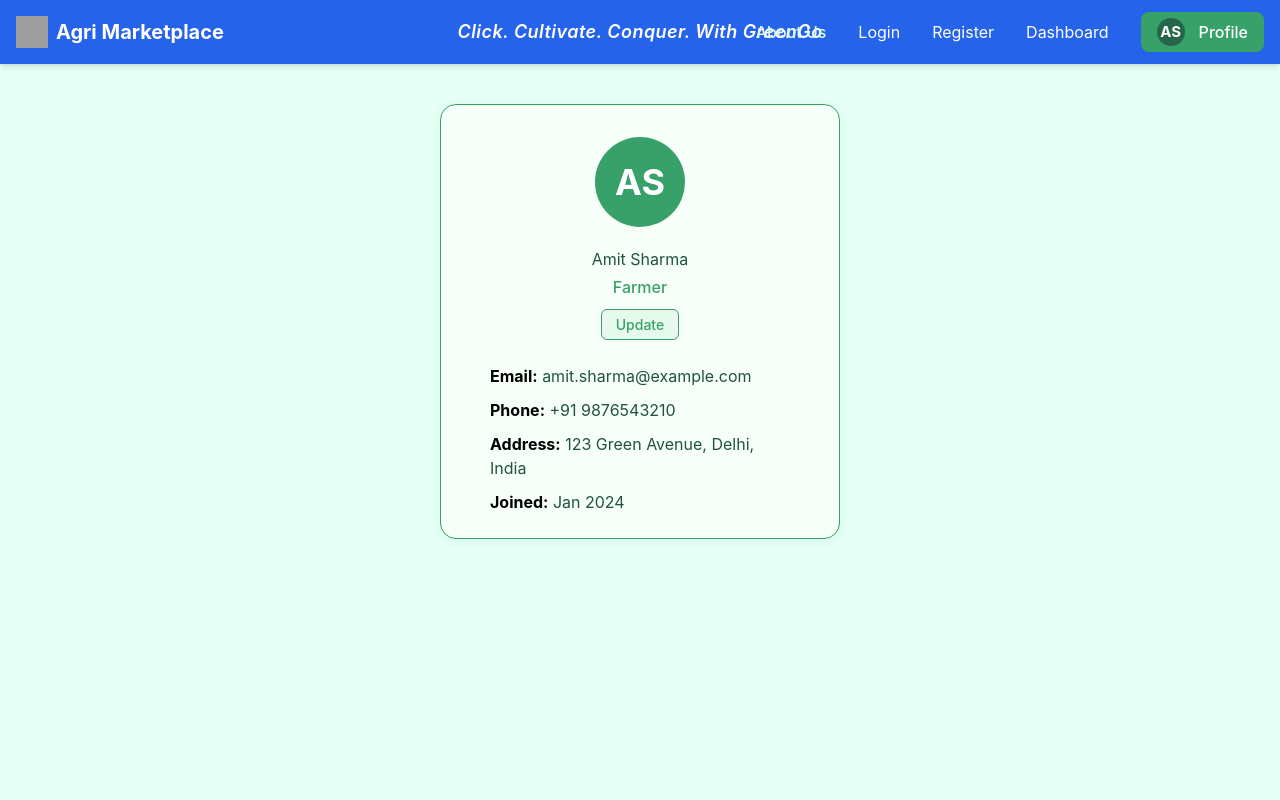
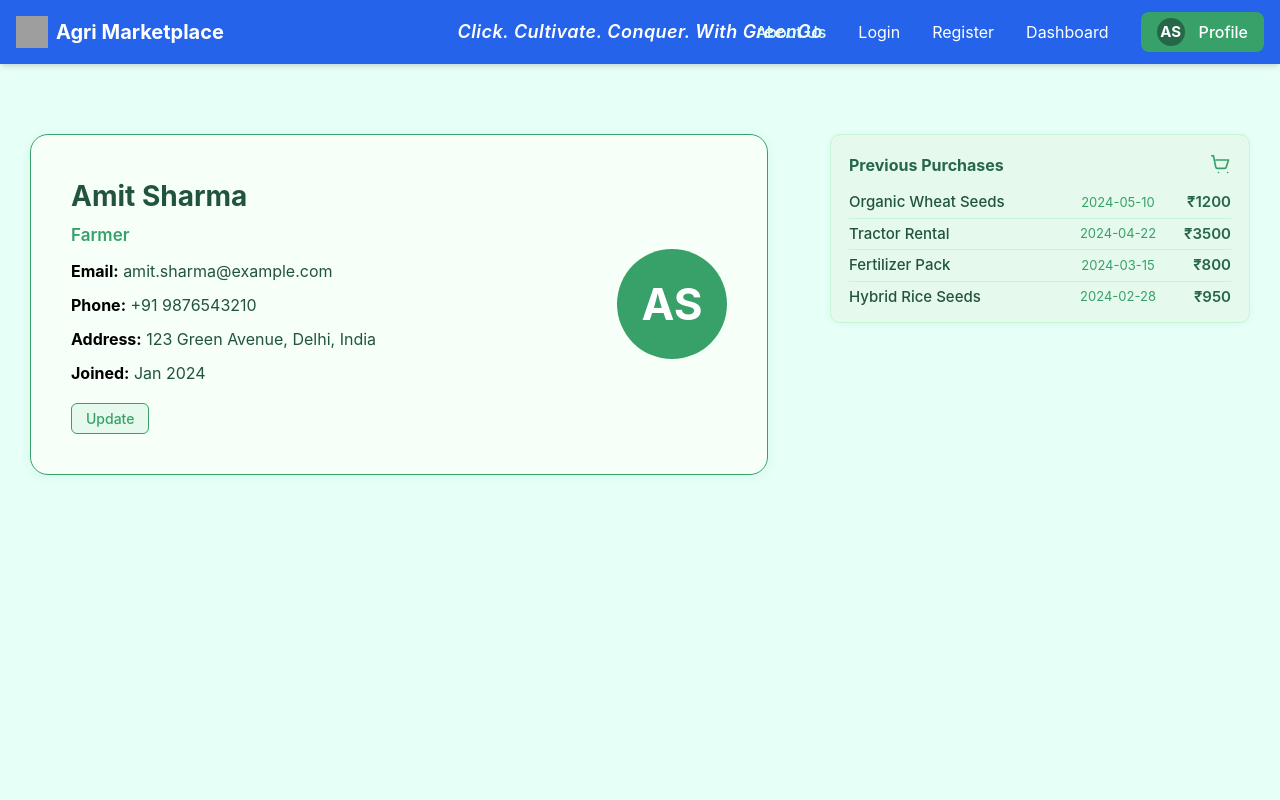
Before and after one commit to Hakentakken/gogreen, a React (Create React App) app: page /profile in a window 1280 px wide. Shown: the top 800 px of the page. Built offline with nearby package versions, Linux system fonts and the light colour scheme; grey boxes are pictures that could not be loaded; the HTML template or start-up script is replaced by a standard one.

Commit message:
Minor changes to profile.jsx
added previous purchase

```diff
--- a/src/components/profile.jsx
+++ b/src/components/profile.jsx
@@ -10,54 +10,116 @@ const mockUser = {
   avatar: "",
 };
 
+const previousPurchases = [
+  { item: "Organic Wheat Seeds", date: "2024-05-10", amount: "₹1200" },
+  { item: "Tractor Rental", date: "2024-04-22", amount: "₹3500" },
+  { item: "Fertilizer Pack", date: "2024-03-15", amount: "₹800" },
+  { item: "Hybrid Rice Seeds", date: "2024-02-28", amount: "₹950" },
+];
+
+const cartIcon = (
+  <svg
+    width="20"
+    height="20"
+    fill="none"
+    viewBox="0 0 24 24"
+    style={{ display: "inline", verticalAlign: "middle", marginLeft: 8 }}
+  >
+    <circle cx="9" cy="21" r="1" fill="#38a169" />
+    <circle cx="20" cy="21" r="1" fill="#38a169" />
+    <path
+      d="M1 1h2l2.68 13.39A2 2 0 0 0 7.62 16h8.76a2 2 0 0 0 1.94-1.61L21 6H6"
+      stroke="#38a169"
+      strokeWidth="2"
+      strokeLinecap="round"
+      strokeLinejoin="round"
+    />
+  </svg>
+);
+
 const Profile = () => {
   const { name, email, phone, address, role, joined, avatar } = mockUser;
 
   return (
-    <div style={{
-      background: "#e6fff7", // match main page background
+    <div
+      style={{
+        background: "#e6fff7",
         minHeight: "100vh",
-      padding: "0",
-    }}>
-      <div style={{
-        maxWidth: 400,
-        margin: "40px auto",
-        padding: 24,
+        padding: 0,
+      }}
+    >
+      <div
+        style={{
+          display: "flex",
+          justifyContent: "flex-start",
+          alignItems: "flex-start",
+          gap: 32,
+          flexWrap: "wrap",
+          margin: 30, // 30px margin around the content, not the background
+        }}
+      >
+        {/* Info Card */}
+        <div
+          style={{
+            maxWidth: 1400, // increased from 600
+            minWidth: 400, // increased from 340
+            margin: "40px 30px 40px 0", // margin-right: 30px
+            padding: 40, // slightly more padding for balance
             background: "#f6fff8",
-        borderRadius: 16,
+            borderRadius: 18,
             boxShadow: "0 2px 12px rgba(56,161,105,0.08)",
             border: "1px solid #38a169",
-        textAlign: "center"
-      }}>
-        <div style={{ marginBottom: 24 }}>
-          <div style={{
-            width: 90,
-            height: 90,
-            borderRadius: "50%",
-            background: "#38a169",
-            color: "#fff",
-            display: "inline-flex",
+            textAlign: "left",
+            flex: "1 1 520px", // increased flex-basis
+            display: "flex",
             alignItems: "center",
-            justifyContent: "center",
-            fontSize: 36,
-            fontWeight: "bold",
-            marginBottom: 12,
-            marginTop: 8,
-          }}>
-            {avatar ? (
-              <img src={avatar} alt={name} style={{ width: "100%", height: "100%", borderRadius: "50%" }} />
-            ) : (
-              name.split(" ").map(n => n[0]).join("").toUpperCase()
-            )}
+            gap: 36, // more gap for wider card
+          }}
+        >
+          {/* Info (left) */}
+          <div style={{ flex: 1, minWidth: 0 }}>
+            <h2
+              style={{
+                margin: "0 0 6px 0",
+                color: "#22543d",
+                fontSize: 28,
+                fontWeight: 700,
+              }}
+            >
+              {name}
+            </h2>
+            <div
+              style={{
+                color: "#38a169",
+                fontWeight: 600,
+                fontSize: 17,
+                marginBottom: 10,
+              }}
+            >
+              {role}
             </div>
-          <h2 style={{ margin: "8px 0 4px 0", color: "#22543d" }}>{name}</h2>
-          <div style={{ color: "#38a169", fontWeight: 500 }}>{role}</div>
+            <div style={{ marginBottom: 10 }}>
+              <strong>Email:</strong>{" "}
+              <span style={{ color: "#22543d" }}>{email}</span>
+            </div>
+            <div style={{ marginBottom: 10 }}>
+              <strong>Phone:</strong>{" "}
+              <span style={{ color: "#22543d" }}>{phone}</span>
+            </div>
+            <div style={{ marginBottom: 10 }}>
+              <strong>Address:</strong>{" "}
+              <span style={{ color: "#22543d" }}>{address}</span>
+            </div>
+            <div style={{ marginBottom: 10 }}>
+              <strong>Joined:</strong>{" "}
+              <span style={{ color: "#22543d" }}>{joined}</span>
+            </div>
             {/* Update Button */}
             <a
               href="#"
               style={{
                 display: "inline-block",
-              marginTop: 10,
+                marginTop: 8,
                 fontSize: 14,
                 color: "#38a169",
                 background: "#e6f9ed",
@@ -68,11 +130,11 @@ const Profile = () => {
                 fontWeight: 500,
                 transition: "background 0.2s, color 0.2s",
               }}
-            onMouseOver={e => {
+              onMouseOver={(e) => {
                 e.target.style.background = "#38a169";
                 e.target.style.color = "#fff";
               }}
-            onMouseOut={e => {
+              onMouseOut={(e) => {
                 e.target.style.background = "#e6f9ed";
                 e.target.style.color = "#38a169";
               }}
@@ -80,19 +142,111 @@ const Profile = () => {
               Update
             </a>
           </div>
-        <div style={{ textAlign: "left", margin: "0 auto", maxWidth: 300 }}>
-          <div style={{ marginBottom: 10 }}>
-            <strong>Email:</strong> <span style={{ color: "#22543d" }}>{email}</span>
+          {/* Avatar (right) */}
+          <div
+            style={{
+              width: 110,
+              height: 110,
+              borderRadius: "50%",
+              background: "#38a169",
+              color: "#fff",
+              display: "inline-flex",
+              alignItems: "center",
+              justifyContent: "center",
+              fontSize: 44,
+              fontWeight: "bold",
+              marginLeft: 10,
+              flexShrink: 0,
+            }}
+          >
+            {avatar ? (
+              <img
+                src={avatar}
+                alt={name}
+                style={{
+                  width: "100%",
+                  height: "100%",
+                  borderRadius: "50%",
+                }}
+              />
+            ) : (
+              name
+                .split(" ")
+                .map((n) => n[0])
+                .join("")
+                .toUpperCase()
+            )}
           </div>
-          <div style={{ marginBottom: 10 }}>
-            <strong>Phone:</strong> <span style={{ color: "#22543d" }}>{phone}</span>
         </div>
-          <div style={{ marginBottom: 10 }}>
-            <strong>Address:</strong> <span style={{ color: "#22543d" }}>{address}</span>
+
+        {/* Previous Purchases Card */}
+        <div
+          style={{
+            margin: "40px 0",
+            background: "#e6f9ed",
+            borderRadius: 10,
+            border: "1px solid #c6f6d5",
+            padding: "18px 18px 10px 18px",
+            boxShadow: "0 1px 6px rgba(56,161,105,0.06)",
+            minWidth: 340, // increased from 260
+            maxWidth: 420, // increased from 320
+            flex: "1 1 340px", // increased flex-basis
+            alignSelf: "flex-start",
+          }}
+        >
+          <div
+            style={{
+              display: "flex",
+              alignItems: "center",
+              marginBottom: 10,
+              justifyContent: "space-between", // Ensures heading and icon are spaced
+            }}
+          >
+            <span
+              style={{
+                fontWeight: "bold",
+                color: "#276749",
+                fontSize: 16,
+              }}
+            >
+              Previous Purchases
+            </span>
+            {cartIcon}
           </div>
-          <div>
-            <strong>Joined:</strong> <span style={{ color: "#22543d" }}>{joined}</span>
-          </div>
+          <ul
+            style={{
+              margin: 0,
+              padding: 0,
+              listStyle: "none",
+            }}
+          >
+            {previousPurchases.map((purchase, idx) => (
+              <li
+                key={idx}
+                style={{
+                  fontSize: 15,
+                  color: "#22543d",
+                  padding: "4px 0",
+                  borderBottom:
+                    idx !== previousPurchases.length - 1
+                      ? "1px solid #c6f6d5"
+                      : "none",
+                  display: "grid",
+                  gridTemplateColumns: "1fr 90px 60px",
+                  alignItems: "center",
+                  gap: 8,
+                }}
+              >
+                <span style={{ fontWeight: 500, overflow: "hidden", textOverflow: "ellipsis", whiteSpace: "nowrap" }}>{purchase.item}</span>
+                <span style={{ color: "#38a169", fontSize: 13, textAlign: "center" }}>
+                  {purchase.date}
+                </span>
+                <span style={{ color: "#276749", fontWeight: 600, textAlign: "right" }}>
+                  {purchase.amount}
+                </span>
+              </li>
+            ))}
+          </ul>
         </div>
       </div>
     </div>
```
Lines whose indentation alone changed are shown as unchanged.
